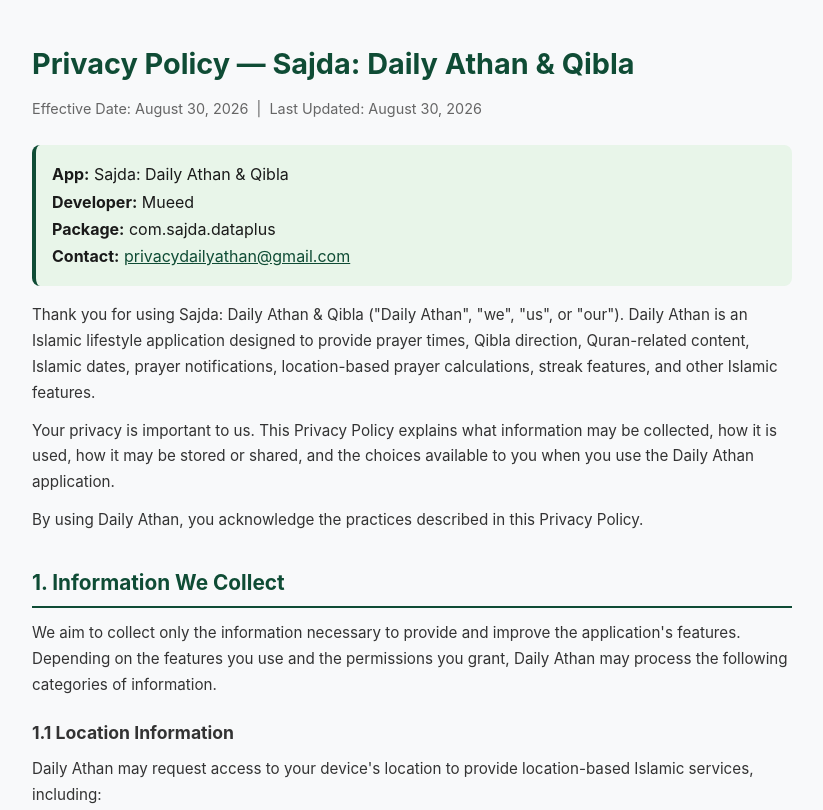
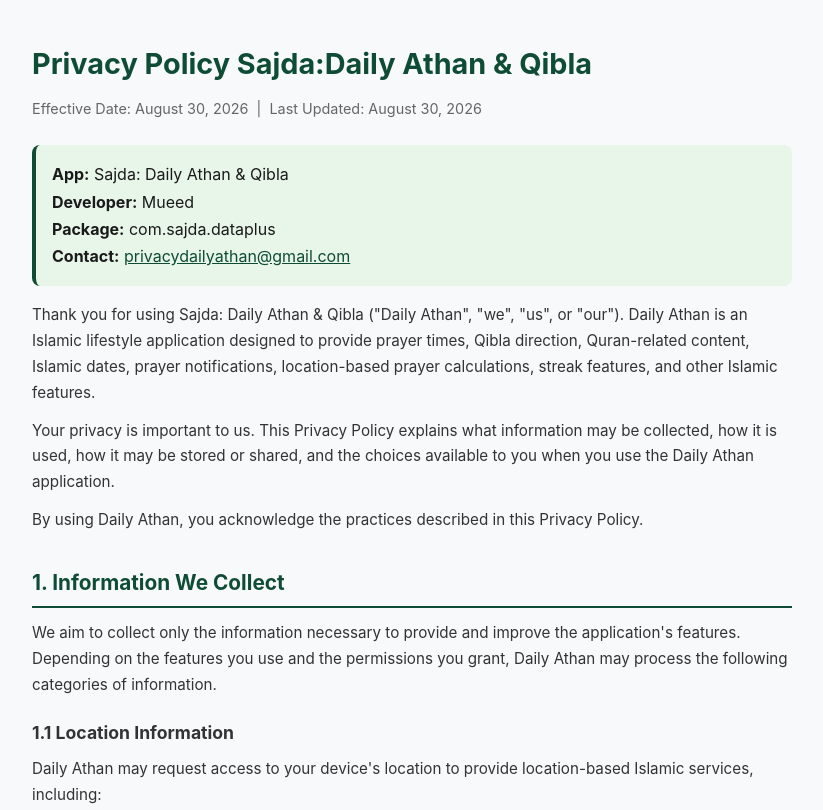
Before and after one commit to tehryym01-hub/policy, a website: page index.html in a window 1280 px wide. Shown: the top 810 px of the page, without its empty margins (228-1051 px from the left). Drawn offline with Linux system fonts and the light colour scheme.

Commit message:
Update index.html

```diff
--- a/index.html
+++ b/index.html
@@ -25,7 +25,7 @@
 <body>
 <div class="container">
 
-<h1>Privacy Policy — Sajda: Daily Athan & Qibla</h1>
+<h1>Privacy Policy Sajda:Daily Athan & Qibla</h1>
 <p class="meta">Effective Date: August 30, 2026 &nbsp;|&nbsp; Last Updated: August 30, 2026</p>
 
 <div class="highlight">
```
